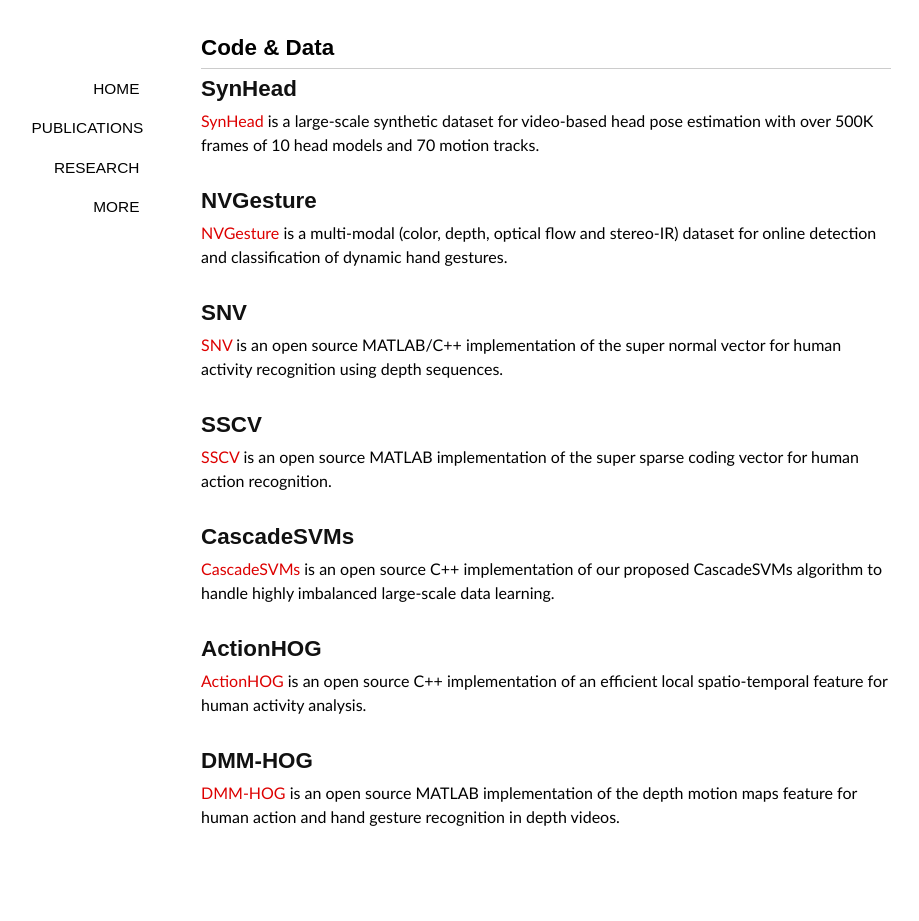
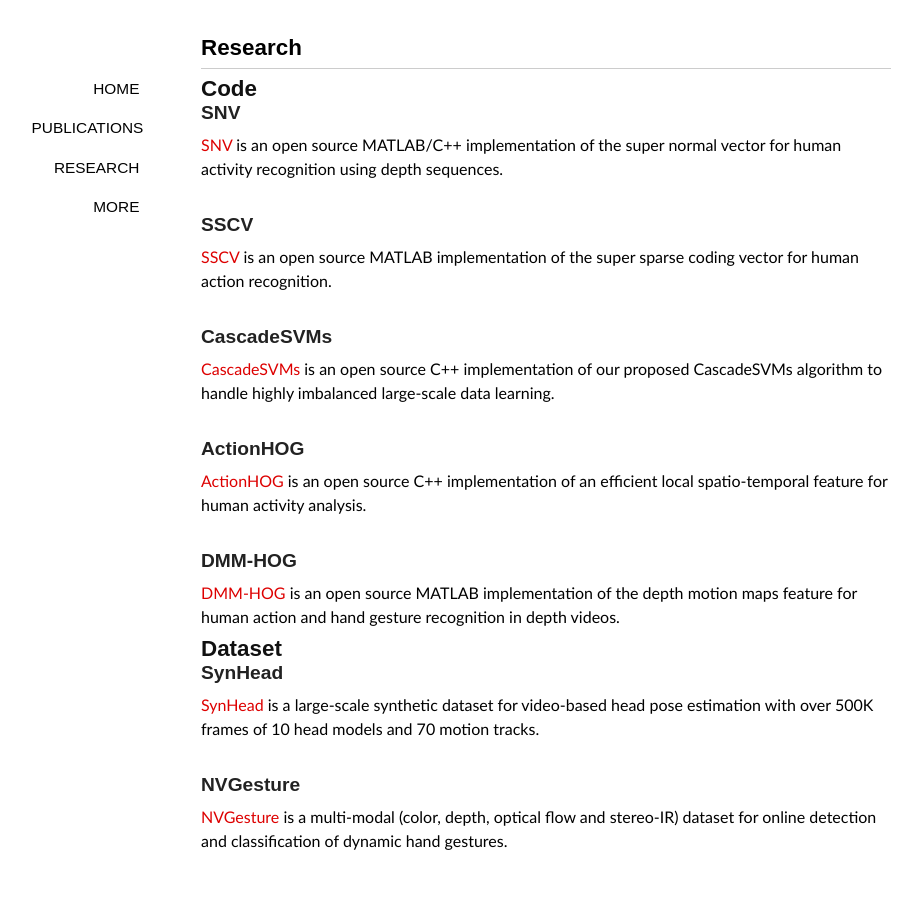
Before and after one commit to xiaodongyang/xiaodongyang.github.io, a Jekyll site: the page built from research/index.md, in a window 1280 px wide. Shown: the whole page, without its empty margins (94-1013 px from the left). Built offline with Jekyll 4.4.1, drawn with Linux system fonts in a browser that asks for light colours; some web fonts are replaced; before the commit the page ends 900 px from its top, so only the background shows below that.

Commit message:
Update index.md

```diff
--- a/research/index.md
+++ b/research/index.md
@@ -1,39 +1,43 @@
 ---
 layout: page
-title: Code & Data
+title: Research
 comments: no
 ---
 
-## SynHead
+## Code
+
+### SNV
+
+[SNV](https://github.com/xiaodongyang/SNV) is an open source MATLAB/C++ implementation of the super normal vector for human activity recognition using depth sequences.
+<br><br>
+
+### SSCV
+
+[SSCV](https://github.com/xiaodongyang/SSCV) is an open source MATLAB implementation of the super sparse coding vector for human action recognition.
+<br><br>
+
+### CascadeSVMs
+
+[CascadeSVMs](https://github.com/xiaodongyang/CascadeSVMs) is an open source C++ implementation of our proposed CascadeSVMs algorithm to handle highly imbalanced large-scale data learning.
+<br><br>
+
+### ActionHOG
+
+[ActionHOG](https://github.com/xiaodongyang/ActionHOG) is an open source C++ implementation of an efficient local spatio-temporal feature for human activity analysis.
+<br><br>
+
+### DMM-HOG
+
+[DMM-HOG](/code/dmm-hog) is an open source MATLAB implementation of the depth motion maps feature for human action and hand gesture recognition in depth videos.
+
+## Dataset
+
+### SynHead
 
 [SynHead](https://research.nvidia.com/publication/dynamic-facial-analysis-bayesian-filtering-recurrent-neural-networks) is a large-scale synthetic dataset for video-based head pose estimation with over 500K frames of 10 head models and 70 motion tracks.
 <br><br>
 
-## NVGesture
+### NVGesture
 
 [NVGesture](https://research.nvidia.com/publication/online-detection-and-classification-dynamic-hand-gestures-recurrent-3d-convolutional) is a multi-modal (color, depth, optical flow and stereo-IR) dataset for online detection and classification of dynamic hand gestures.
 <br><br>
-
-## SNV
-
-[SNV](https://github.com/xiaodongyang/SNV) is an open source MATLAB/C++ implementation of the super normal vector for human activity recognition using depth sequences.
-<br><br>
-
-## SSCV
-
-[SSCV](https://github.com/xiaodongyang/SSCV) is an open source MATLAB implementation of the super sparse coding vector for human action recognition.
-<br><br>
-
-## CascadeSVMs
-
-[CascadeSVMs](https://github.com/xiaodongyang/CascadeSVMs) is an open source C++ implementation of our proposed CascadeSVMs algorithm to handle highly imbalanced large-scale data learning.
-<br><br>
-
-## ActionHOG
-
-[ActionHOG](https://github.com/xiaodongyang/ActionHOG) is an open source C++ implementation of an efficient local spatio-temporal feature for human activity analysis.
-<br><br>
-
-## DMM-HOG
-
-[DMM-HOG](/code/dmm-hog) is an open source MATLAB implementation of the depth motion maps feature for human action and hand gesture recognition in depth videos.
```
